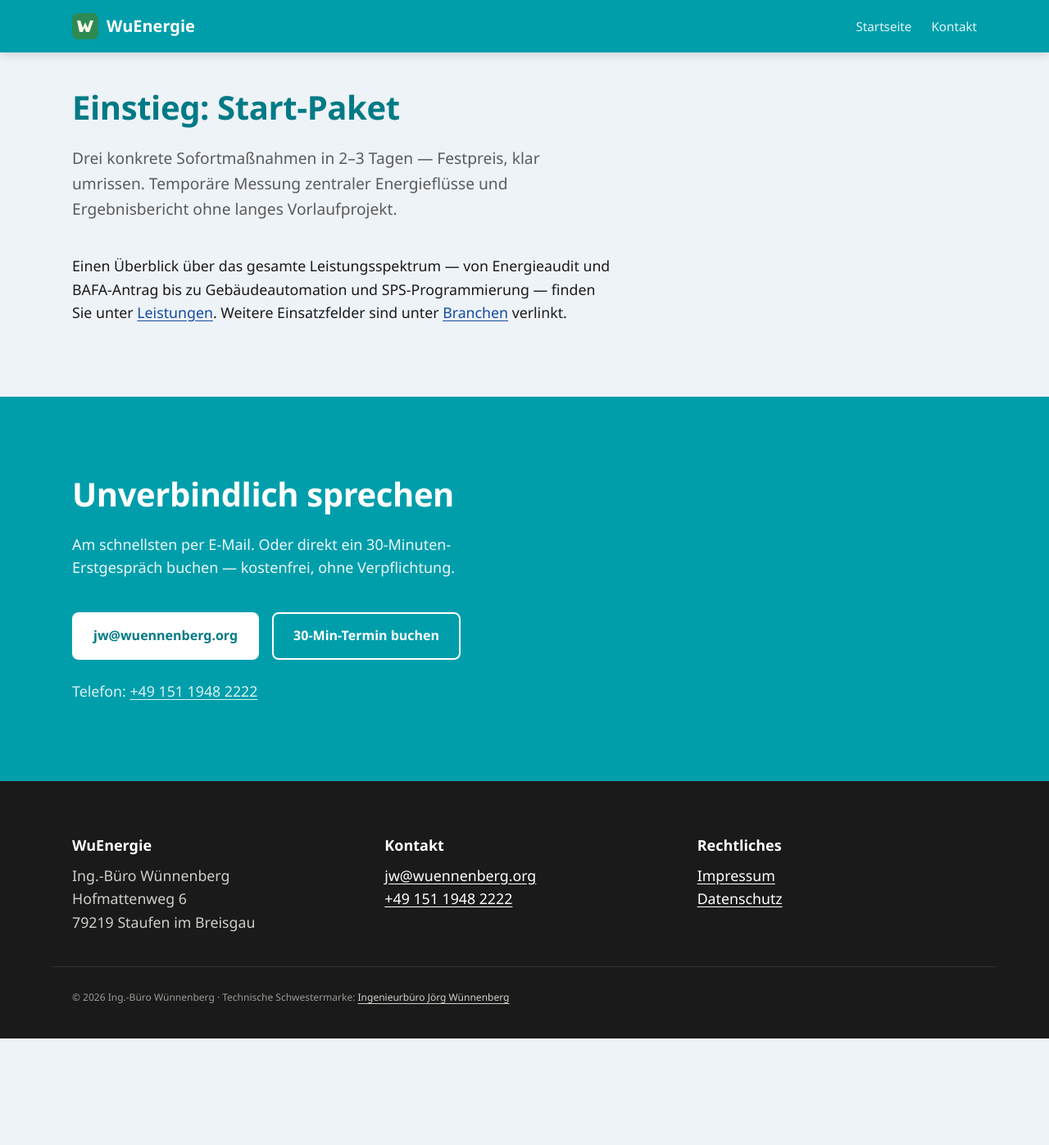
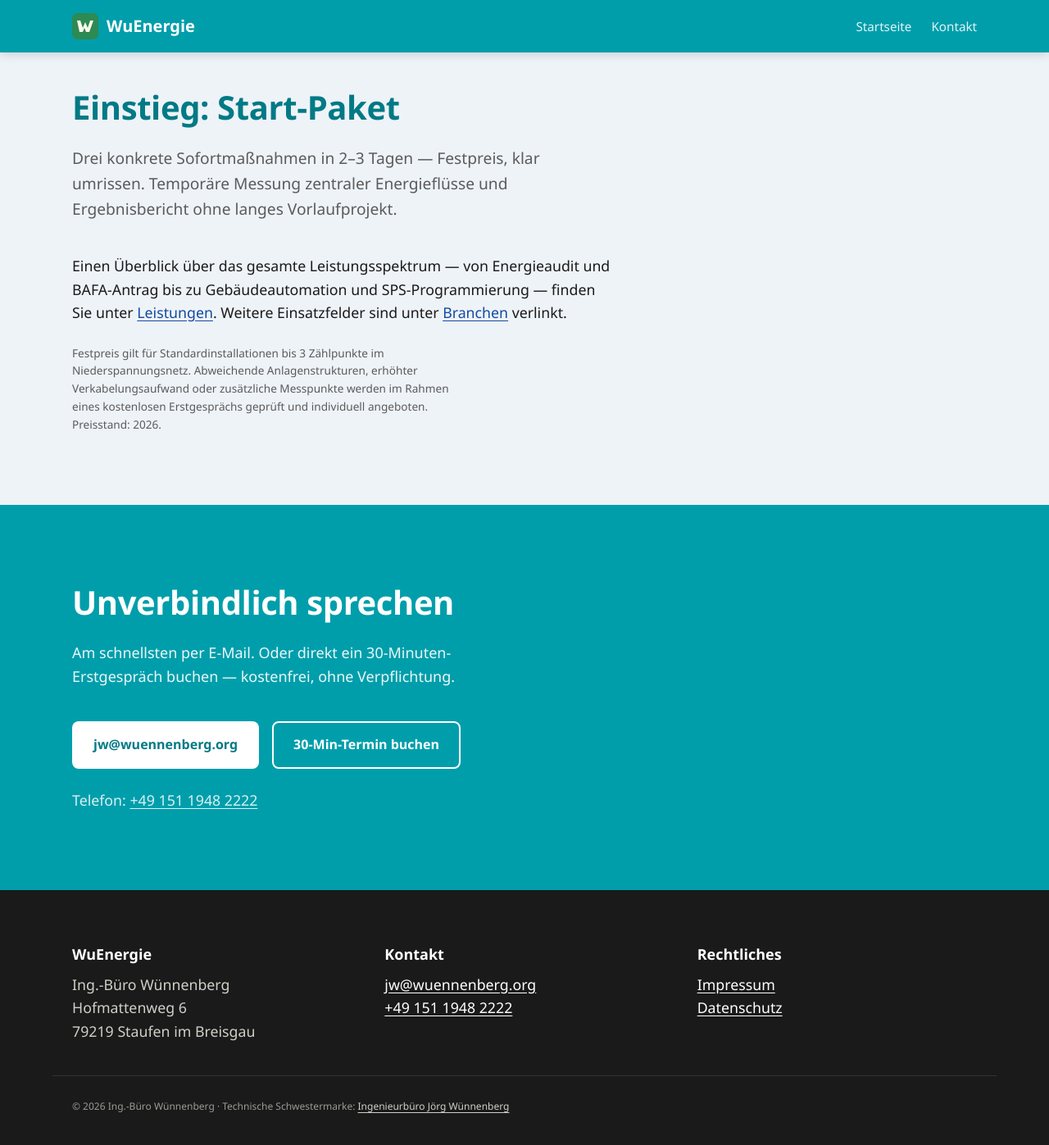
Before and after one commit to wuenergie/wuenergie-site, a Jekyll site: the page built from camping.md, in a window 1280 px wide and 1400 px high, scrolled down 2758 px. Shown: the top 1397 px of the window at 82% size. Built offline with Jekyll 4.4.1, drawn with Linux system fonts in a browser that asks for light colours; before the commit the page ends 4025 px from its top, so only the background shows below that.

Commit message:
Camping: Preisbedingungen für Start-Paket ergänzt
Co-Authored-By: Claude Sonnet 5 <noreply@anthropic.com>

```diff
--- a/assets/css/style.css
+++ b/assets/css/style.css
@@ -178,6 +178,11 @@ section + section { border-top: 1px solid var(--c-border); }
   color: var(--c-muted);
   max-width: 55ch;
   margin-bottom: var(--space-lg);
+}
+.fine-print {
+  font-size: 0.85rem;
+  color: var(--c-muted);
+  max-width: 65ch;
 }
 
 /* Hero */
--- a/camping.md
+++ b/camping.md
@@ -142,6 +142,7 @@ service:
     <h2>Einstieg: Start-Paket</h2>
     <p class="section-lede">Drei konkrete Sofortmaßnahmen in 2–3 Tagen — Festpreis, klar umrissen. Temporäre Messung zentraler Energieflüsse und Ergebnisbericht ohne langes Vorlaufprojekt.</p>
     <p>Einen Überblick über das gesamte Leistungsspektrum — von Energieaudit und BAFA-Antrag bis zu Gebäudeautomation und SPS-Programmierung — finden Sie unter <a href="/#leistungen">Leistungen</a>. Weitere Einsatzfelder sind unter <a href="/#branchen">Branchen</a> verlinkt.</p>
+    <p class="fine-print">Festpreis gilt für Standardinstallationen bis 3 Zählpunkte im Niederspannungsnetz. Abweichende Anlagenstrukturen, erhöhter Verkabelungsaufwand oder zusätzliche Messpunkte werden im Rahmen eines kostenlosen Erstgesprächs geprüft und individuell angeboten. Preisstand: 2026.</p>
   </div>
 </section>
 
```
